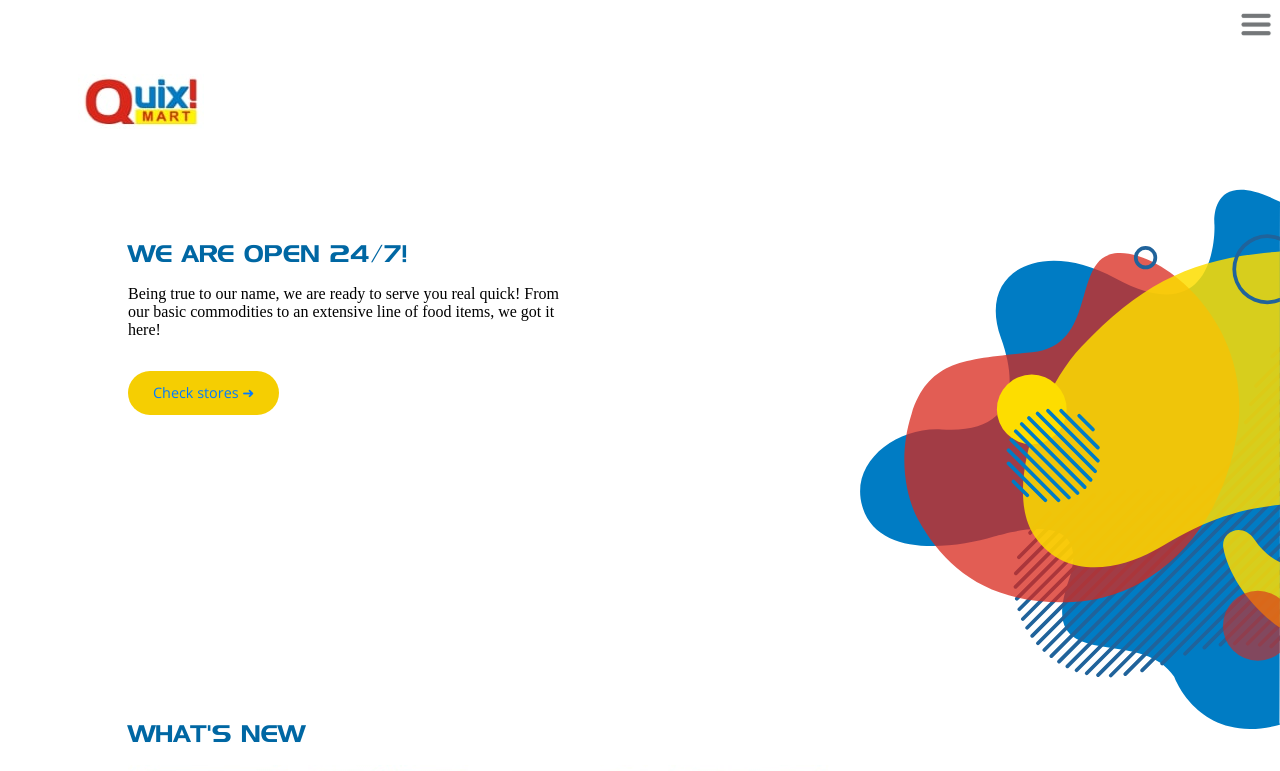
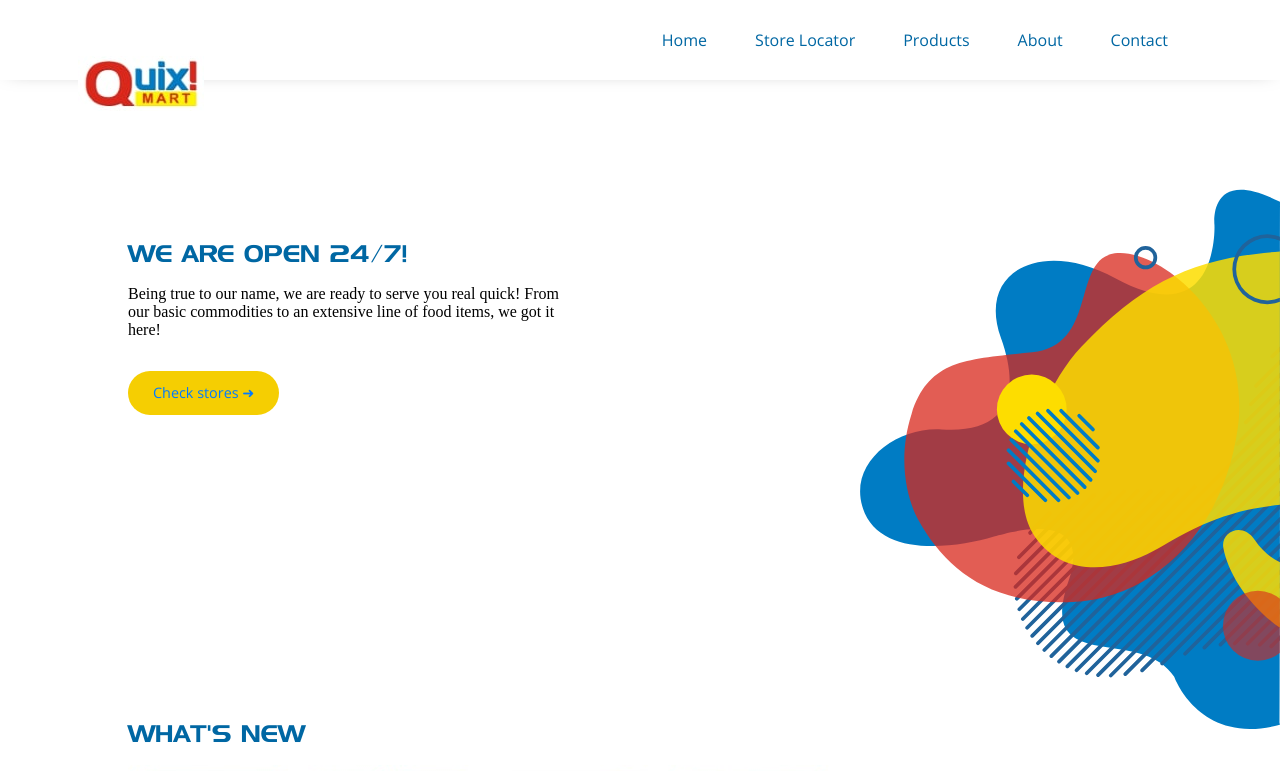
Before and after one commit to thethirdandres/qxmrtwb, a React (Create React App) app: page / in a window 1280 px wide. Shown: the top 771 px of the page. Built offline with nearby package versions, Linux system fonts and the light colour scheme; a web font is replaced by a local one.

Commit message:
Done with Navigation

```diff
--- a/src/App.css
+++ b/src/App.css
@@ -278,6 +278,21 @@
 /************** DESKTOP CSS *************/
 @media only screen and (min-width: 768px) {
 
+/* ============== NAVIGATION SECTION ============== */
+.navigation-section {
+  /* -webkit-box-shadow: 0px -3px 20px -9px rgba(0,0,0,0.5);
+  -moz-box-shadow: 0px -3px 20px -9px rgba(0,0,0,0.5);
+  box-shadow: 0px -3px 20px -9px rgba(0,0,0,0.5);
+  z-index: 2; */
+  height: 5rem;
+}
+
+.navigation-logo {
+  position: relative;
+  margin: -3% 0% -10% 5%;
+}
+
+
 /* ============== FOOTER SECTION ============= */
 .footer-section {
   height: 7rem;
@@ -403,6 +418,64 @@
 	        animation: none;
 }
 
+
+/* ============ STORE-LOCATOR SECTION ==============*/
+.store-locator-section   {
+  height: 1200px;
+  padding-top: 1%;
+}
+
+.sls-title {
+  margin-top:10%;
+}
+
+
+.sls-search {
+  height: 50%;
+  width: 70%;
+  position: relative;
+  left: 50%;
+  transform: translateX(-50%);
+  overflow: hidden;
+}
+
+.sls-search::-webkit-scrollbar {
+  display: none;
+}
+
+.sls-search > input {
+  border: none;
+  width: 50% !important;
+}
+
+
+
+.map-section {
+  margin-top: 1rem;
+  width: 100%;
+  position: relative;
+  margin-right: 0px !important;
+  margin-left: 0px !important;
+  left: 50%;
+  transform: translateX(-21%);
+}
+
+
+.sls-results {
+  width: 100%;
+  height: 100%;
+  padding-top: 3rem;
+  position: relative;
+  left: 0%;
+  overflow: scroll;
+}
+
+
+.show-directions {
+  font: red;
+}
+
+
 }
 
 /************* GLOBAL *************/
@@ -491,6 +564,11 @@
   color: var(--main-white);
 }
 
+.opensans-regular-blue {
+  font: 1em OpenSans-Regular, serif;
+  color: var(--main-blue);
+}
+
 /* Animations */
  @-webkit-keyframes scale-up-bl {
   0% {
--- a/src/Components/Navigation.js
+++ b/src/Components/Navigation.js
@@ -4,10 +4,17 @@ import {Link} from 'react-router-dom';
 class Navigation extends React.Component {
     render() {
         return (
-            <nav className="" className="nav navbar">
-                <Link to="/" className="navigation-logo">
+            <nav className="navigation-section " className="nav navbar h-100">
+                <Link to="/" className="navigation-logo   ">
                     <img src={require('../Library/img/main/logo.jpg')} />
                 </Link>
+                <div className="mr-5 d-none d-md-block">
+                    <a className="mr-5 opensans-regular-blue" href="/">Home</a>
+                    <a className="mr-5 opensans-regular-blue" href="/store-locator">Store Locator</a>
+                    <a className="mr-5 opensans-regular-blue" href="/products">Products</a>
+                    <a className="mr-5 opensans-regular-blue" href="/about">About</a>
+                    <a className="mr-5 opensans-regular-blue" href="/#contact">Contact</a>
+                </div>
             </nav>
         )
     }
--- a/src/Components/StoreLocator.js
+++ b/src/Components/StoreLocator.js
@@ -143,8 +143,8 @@ class StoreLocator extends React.Component {
                 </div> */}
 
 
-                <Map className="sls-map"/>
-                <div className="sls-search">
+                <Map className="sls-map   "/>
+                <div className="sls-search ">
                     <input
                         type={'text'}
                         value={keyword}
@@ -166,7 +166,7 @@ class StoreLocator extends React.Component {
                             )}
                         </ul>
                     </FilterableContent>
-                    </div>
+                </div>
             </section>
         )
     }
--- a/src/Components/ToggleNavigation.js
+++ b/src/Components/ToggleNavigation.js
@@ -19,7 +19,7 @@ class ToggleNavigation extends React.Component {
 
     render() {
         return (
-        <nav className="toggle-navigation-section">
+        <nav className="toggle-navigation-section d-block d-md-none">
             <div id="myNav" className="overlay">
                 <span className="closebtn" onClick={this.closeNav}>&times;</span>
                 <div className="overlay-content" onClick={this.closeNav}>
```
